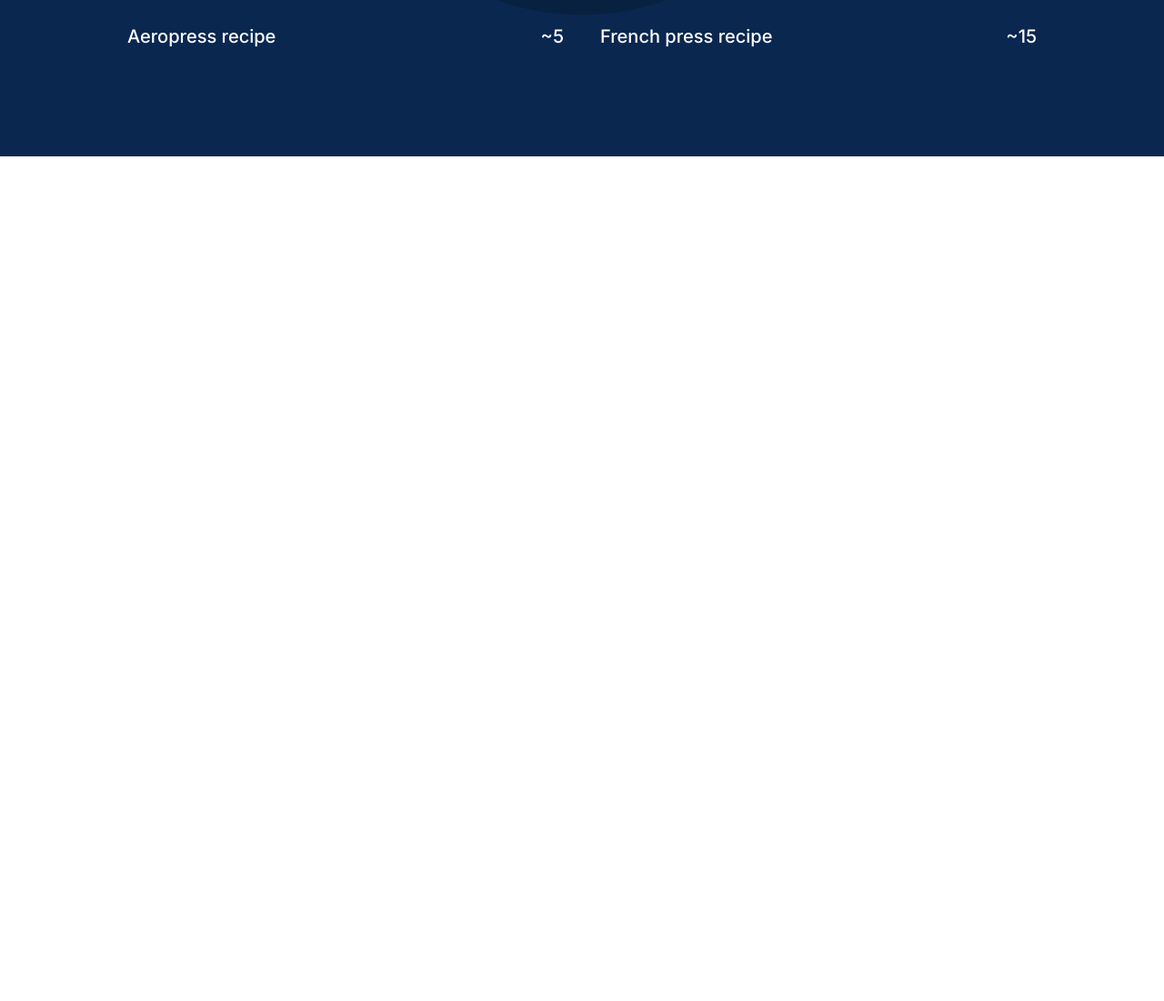
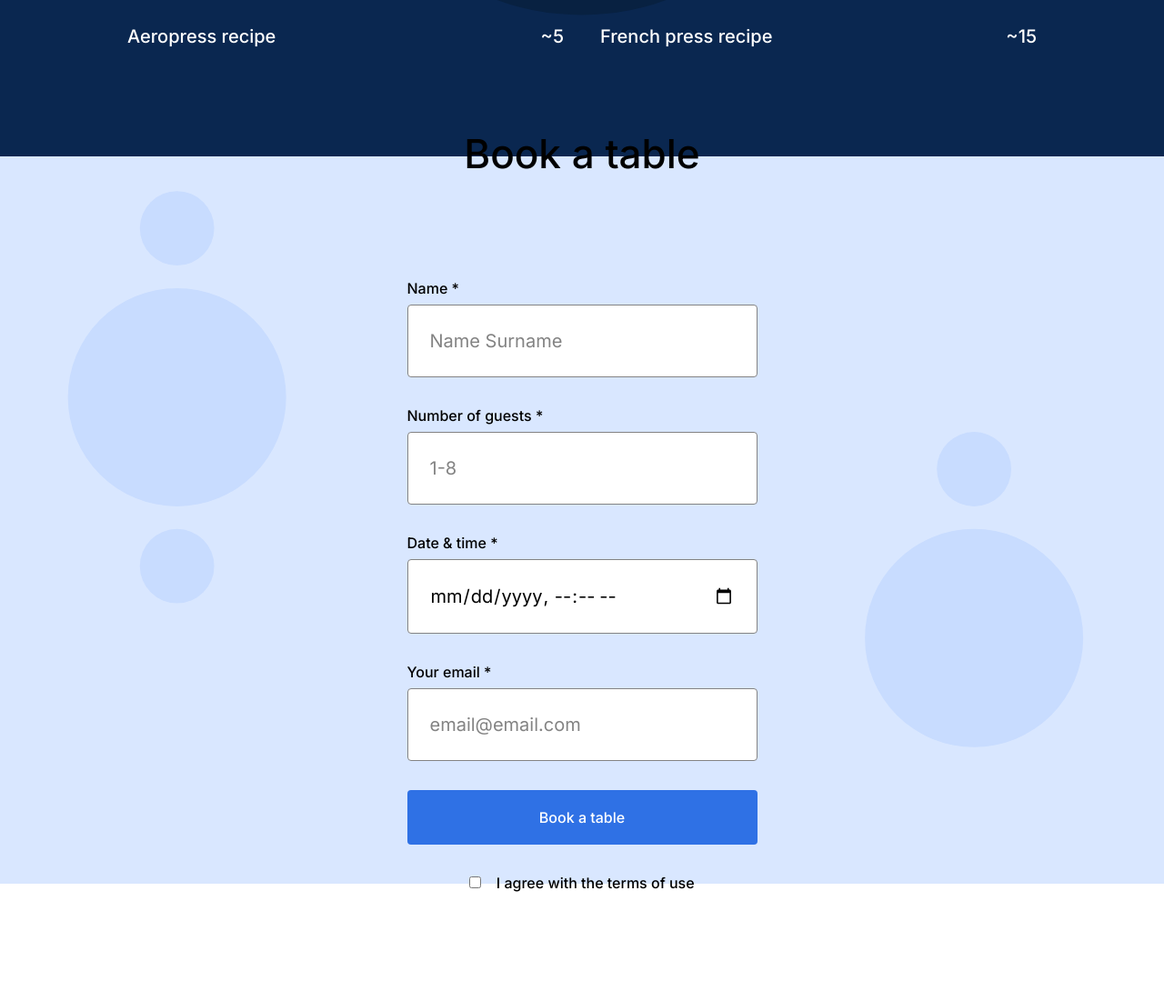
Before and after one commit to iankamar/se_project_coffeeshop, a plain HTML site: page index.html in a window 1280 px wide. Shown: the part 1465-2566 px from the top of the page at 91% size. Before the commit the page ends 1637 px from the top, so only its background shows below. Drawn offline with Linux system fonts and the light colour scheme.

Commit message:
New update for my project

```diff
--- a/index.html
+++ b/index.html
@@ -100,7 +100,79 @@
             </div>
           </div>
         </section>
-        <section id="menu" class="menu"></section>
+        <section id="menu" class="menu">
+          <div class="container">
+            <section class="reservation">
+              <h3 class="reservation__title">Book a table</h3>
+              <form class="form reservation__form">
+                <fieldset class="form__fieldset">
+                  <label for="name" class="form__label">Name *</label>
+                  <input
+                    type="text"
+                    class="form__input"
+                    id="name"
+                    name="name"
+                    placeholder="Name Surname"
+                    required
+                  />
+                </fieldset>
+                <fieldset class="form__fieldset">
+                  <label class="form__label">Number of guests *</label>
+                  <input
+                    type="number"
+                    class="form__input"
+                    min="1"
+                    max="8"
+                    placeholder="1-8"
+                    required
+                  />
+                </fieldset>
+                <fieldset class="form__fieldset">
+                  <label for="datetime-local" class="form__label"
+                    >Date & time *</label
+                  >
+                  <input
+                    type="datetime-local"
+                    class="form__input"
+                    id="datetime-local"
+                    name="datetime-local"
+                    required
+                  />
+                </fieldset>
+                <fieldset class="form__fieldset">
+                  <label for="your-email" class="form__label"
+                    >Your email *</label
+                  >
+                  <input
+                    type="email"
+                    class="form__input"
+                    id="your-email"
+                    name="your-email"
+                    placeholder="email@email.com"
+                    required
+                  />
+                </fieldset>
+                <fieldset class="form__fieldset">
+                  <button type="submit" class="form__button">
+                    Book a table
+                  </button>
+                </fieldset>
+                <fieldset class="form__fieldset">
+                  <input
+                    type="checkbox"
+                    class="form__input_type_checkbox"
+                    id="i-agree-with-the-terms-of-use"
+                    name="i-agree-with-the-terms-of-use"
+                    required
+                  />
+                  <label for="i-agree-with-the-terms-of-use" class="form__label"
+                    >I agree with the terms of use</label
+                  >
+                </fieldset>
+              </form>
+            </section>
+          </div>
+        </section>
         <section id="book-a-table" class="reservation"></section>
         <section id="contacts" class="about"></section>
       </main>
--- a/pages/index.css
+++ b/pages/index.css
@@ -192,3 +192,122 @@
   box-sizing: border-box;
   align-items: center;
 }
+
+.menu {
+  background-color: #d9e7ff;
+  background-image: url(../images/background_reservation.svg);
+  background-repeat: no-repeat;
+  background-position: center;
+  background-size: cover;
+  height: 100vh;
+}
+
+.container {
+  display: flex;
+  justify-content: center;
+  align-items: center;
+  margin: 0 auto;
+  flex-direction: column;
+  background: #d9e7ff;
+  font-family: Inter;
+  max-width: 385px;
+  height: 100vh;
+  margin-bottom: 120px;
+}
+
+.reservation__title {
+  font-family: "Inter";
+  font-weight: 500;
+  font-size: 44px;
+  line-height: 52px;
+  padding-top: 100px;
+  margin: 0px 0px 80px;
+  display: flex;
+  justify-content: center;
+}
+
+.form__fieldset {
+  border: none;
+  padding: 0;
+  margin: 0;
+}
+
+.form__label {
+  display: block;
+  line-height: 20px;
+  font-family: Inter;
+  font-weight: 500;
+  font-size: 16px;
+  margin-bottom: 8px;
+  margin-top: 32px;
+}
+
+.form__input {
+  display: block;
+  background: #ffffff;
+  box-sizing: border-box;
+  padding: 24px;
+  min-height: 60px;
+  min-width: 385px;
+  font-family: Inter;
+  font-size: 20px;
+  line-height: 30px;
+  border: 1px solid #838383;
+}
+
+.form__input[type="text"],
+.form__input[type="number"],
+.form__input[type="datetime-local"],
+.form__input[type="email"] {
+  border-radius: 4px;
+}
+
+.form__input::placeholder {
+  color: #838383;
+  align-items: flex-start;
+}
+
+.form__button[type="submit"] {
+  display: block;
+  box-sizing: border-box;
+  min-width: 385px;
+  min-height: 60px;
+  background: #2f71e5;
+  color: #ffffff;
+  border: none;
+  line-height: 20px;
+  margin-top: 32px;
+  margin-bottom: 32px;
+  font-family: Inter;
+  font-weight: 500;
+  font-size: 16px;
+  border-radius: 4px;
+}
+
+.form__button[type="submit"]:hover {
+  opacity: 0.7;
+  transition: opacity 0.3s;
+  font-family: Inter;
+  font-weight: 500;
+  font-size: 16px;
+}
+
+.form__label[type="checkbox"]:focus {
+  display: inline;
+  border-radius: 2px;
+  max-width: 20px;
+  max-height: 20px;
+}
+
+.form__label[for="i-agree-with-the-terms-of-use"] {
+  display: inline;
+  border-radius: 4px;
+  max-width: 20px;
+  max-height: 20px;
+  margin-left: 12px;
+}
+
+.form__fieldset:last-child {
+  text-align: center;
+  padding-bottom: 120px;
+}
```
